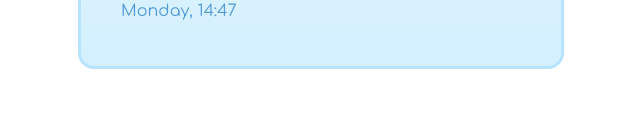
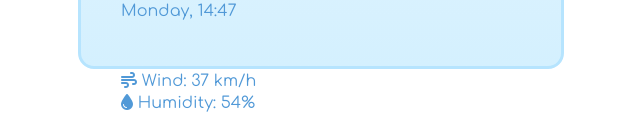
Before and after one commit to clil-june/weather-app, a React (Create React App) app: page / in a window 1280 px wide. Shown: the part 667-797 px from the top of the page, without its empty margins (319-959 px from the left). Built offline with nearby package versions, Linux system fonts and the light colour scheme.

Commit message:
inserted information component

```diff
--- a/src/App.js
+++ b/src/App.js
@@ -6,6 +6,7 @@ import City from "./City";
 import Temperature from "./Temperature";
 import Description from "./Description";
 import Time from "./Time"
+import Iformation from "./Information";
 
 function App() {
   return (
@@ -17,6 +18,7 @@ function App() {
       <Temperature />
       <Description />
       <Time />
+      <Iformation />
       </div>
     </div>
   );
--- a/src/Information.css
+++ b/src/Information.css
@@ -0,0 +1,7 @@
+p {
+  margin: 50px 0px 0px 0px;
+}
+#wind,
+#humidity {
+  padding: 2px 0px;
+}
--- a/src/Information.js
+++ b/src/Information.js
@@ -0,0 +1,11 @@
+import React from "react";
+import "./Information.css";
+
+export default function Infomation (){
+    return(
+        <p>
+        <div id="wind"><i class="fas fa-wind"></i> Wind: 37 km/h</div>
+        <div id="humidity"><i class="fas fa-tint"></i> Humidity: 54%</div>
+      </p>
+    );
+}
```
